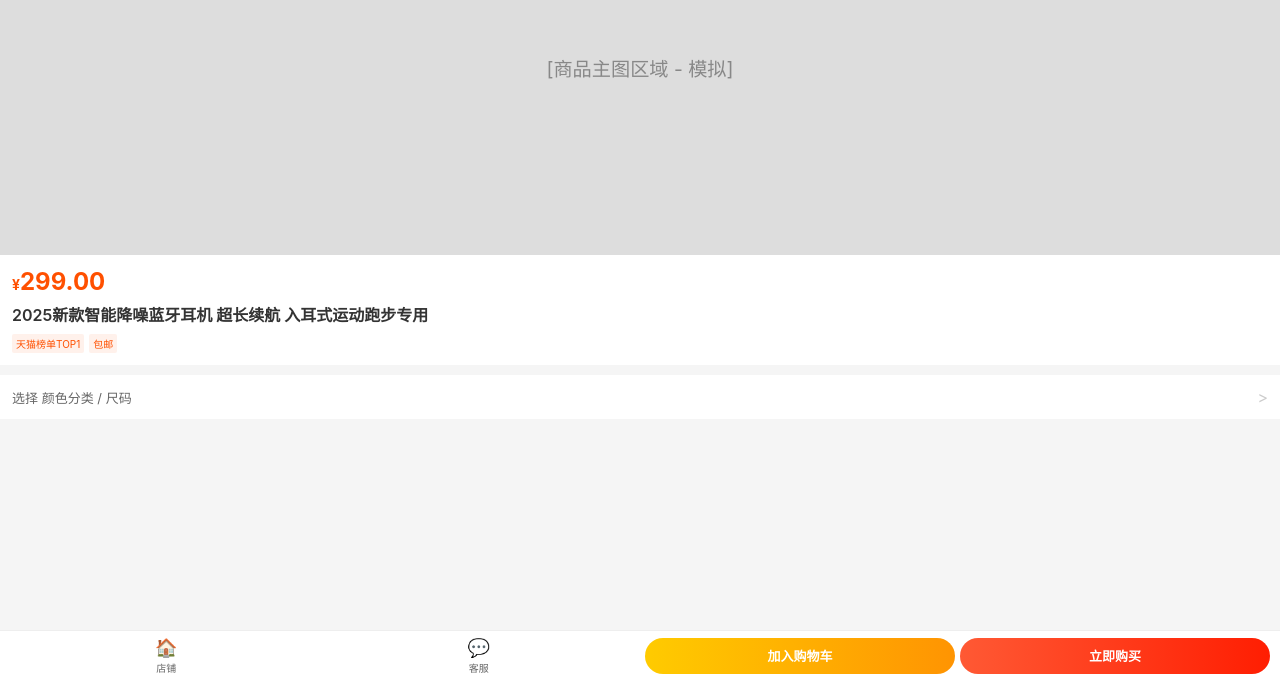
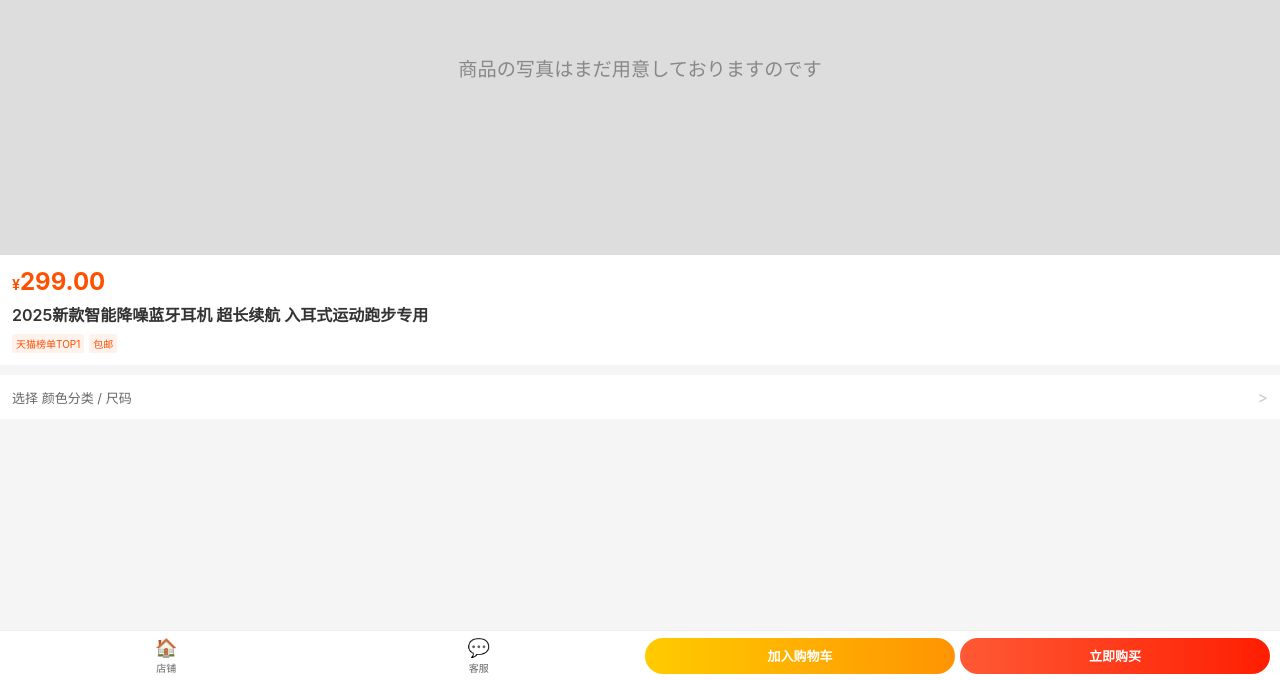
Before and after one commit to jojoufu/Web-Text-0, a plain HTML site: page index.html in a window 1280 px wide. Shown: the part 120-800 px from the top of the page. Drawn offline with Linux system fonts and the light colour scheme.

Commit message:
Update index.html

```diff
--- a/index.html
+++ b/index.html
@@ -134,7 +134,7 @@
     <label for="sku-toggle" class="overlay"></label>
 
     <div class="product-image">
-        [商品主图区域 - 模拟]
+       商品の写真はまだ用意しておりますのです
     </div>
 
     <div class="card">
```
